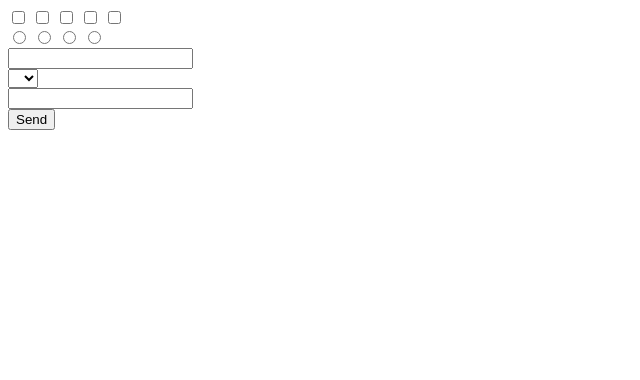
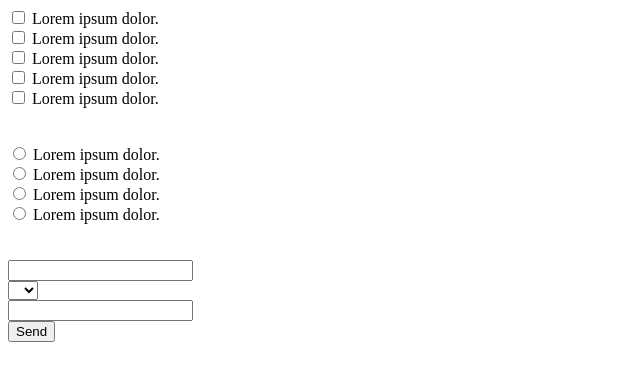
Before and after one commit to WartClaes/Validate, a website: page example.html in a window 1280 px wide. Shown: the whole page, without its empty margins (0-640 px from the left). Drawn offline with nearby package versions, Linux system fonts and the light colour scheme.

Commit message:
cleaned up the example file

```diff
--- a/example.html
+++ b/example.html
@@ -9,17 +9,53 @@
         <div class="container">
                 <form>
                     <div class="input-wrapper">
+                        <label>
                             <input type="checkbox" name="test1" value="0" >
+                            Lorem ipsum dolor.
+                        </label>
+                        <br/>
+                        <label>
                             <input type="checkbox" name="test1" value="1" >
+                            Lorem ipsum dolor.
+                        </label>
+                        <br/>
+                        <label>
                             <input type="checkbox" name="test1" value="2" >
+                            Lorem ipsum dolor.
+                        </label>
+                        <br/>
+                        <label>
                             <input type="checkbox" name="test1" value="3" >
+                            Lorem ipsum dolor.
+                        </label>
+                        <br/>
+                        <label>
                             <input type="checkbox" name="test1" value="4" >
+                            Lorem ipsum dolor.
+                        </label>
+                        <br/><br/><br/>
                     </div>
                     <div class="input-wrapper">
+                        <label>
                             <input type="radio" name="test2" value="0" >
+                            Lorem ipsum dolor.
+                        </label>
+                        <br/>
+                        <label>
                             <input type="radio" name="test2" value="1" >
+                            Lorem ipsum dolor.
+                        </label>
+                        <br/>
+                        <label>
                             <input type="radio" name="test2" value="2" >
+                            Lorem ipsum dolor.
+                        </label>
+                        <br/>
+                        <label>
                             <input type="radio" name="test2" value="3" >
+                            Lorem ipsum dolor.
+                        </label>
+                        <br/><br/><br/>
                     </div>
                     <div class="input-wrapper required">
                         <input type="text" name="test3" >
```
Lines whose indentation alone changed are shown as unchanged.
